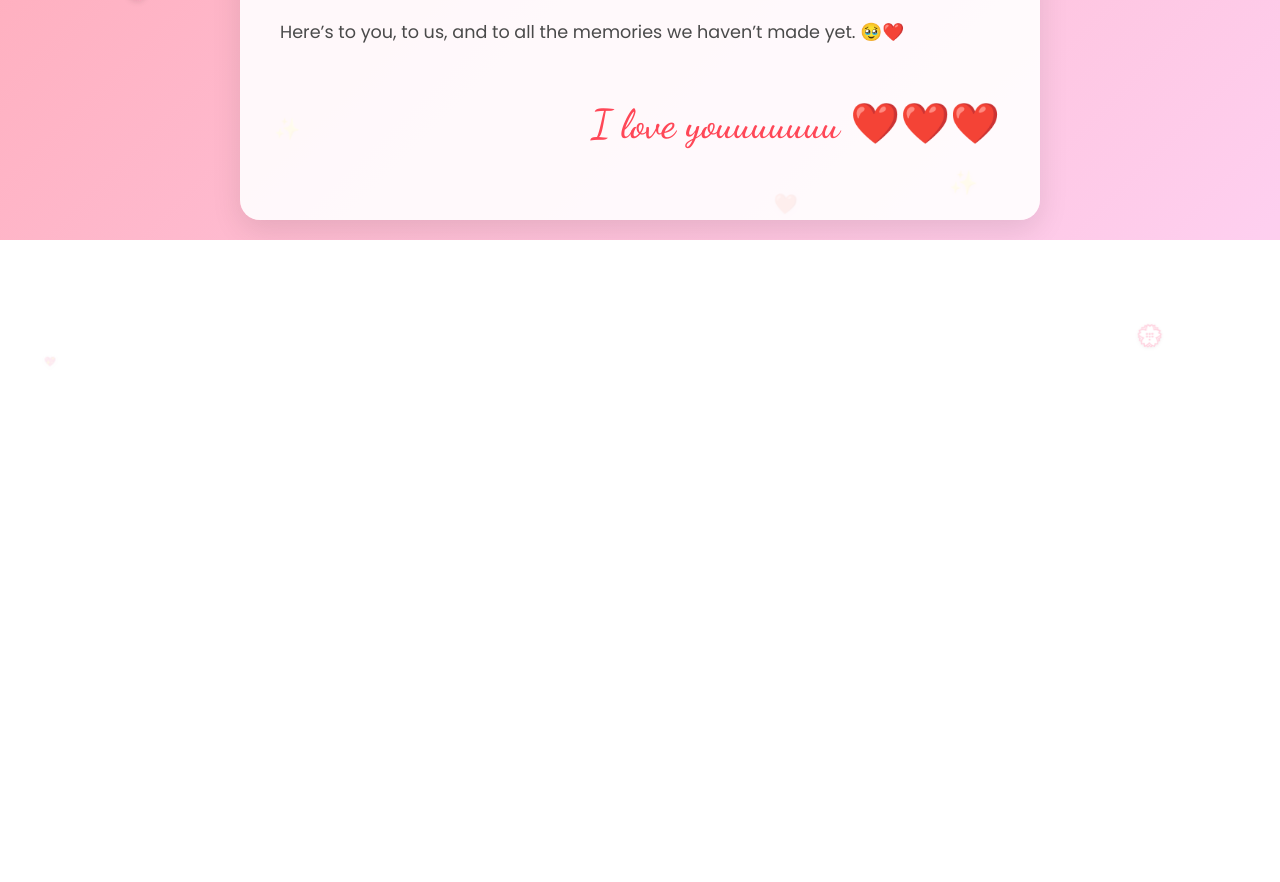
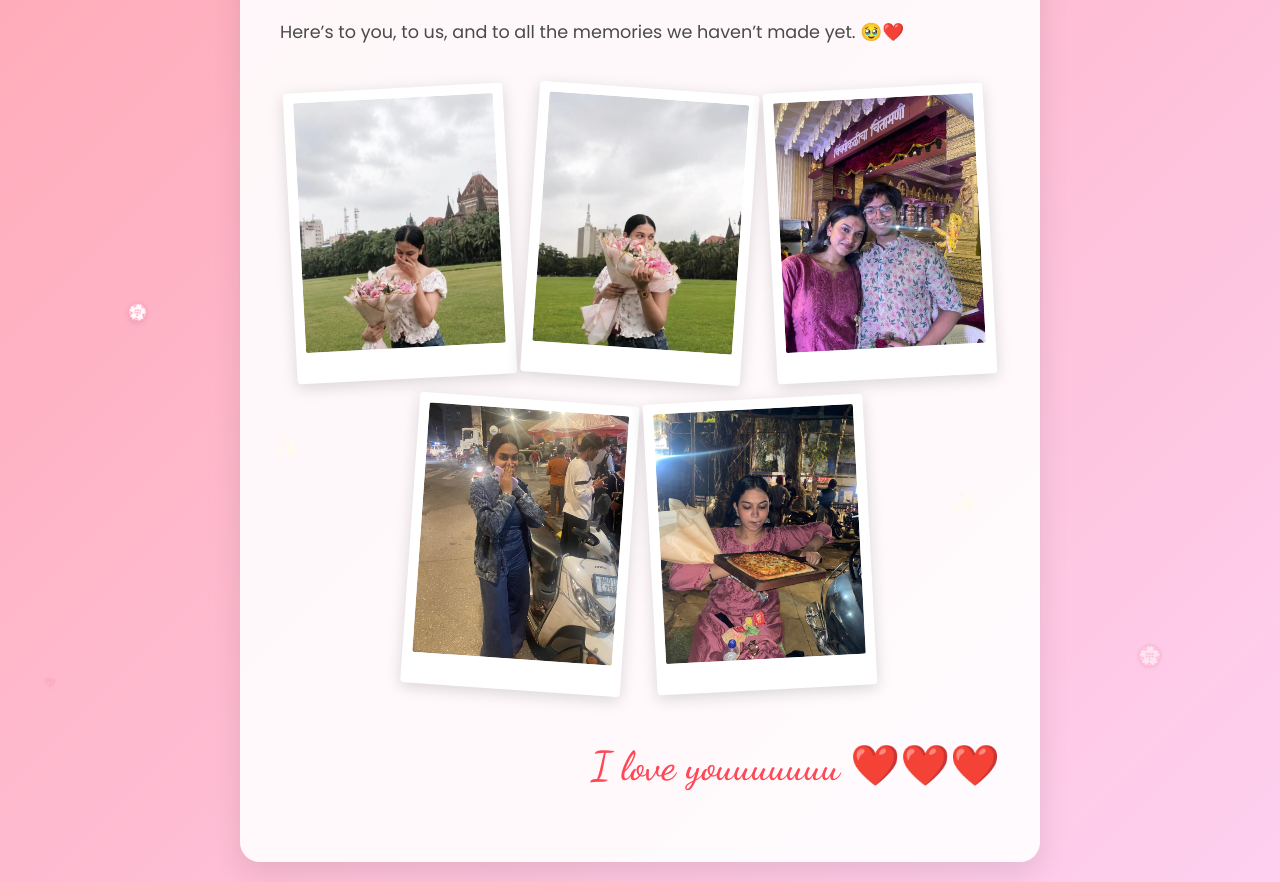
Before and after one commit to nihalkorgaonkar/happy-birthday-sanika, a plain HTML site: page index.html in a window 1280 px wide. Shown: the part 1099-1981 px from the top of the page. Before the commit the page ends 1339 px from the top, so only its background shows below. Drawn offline with Linux system fonts and the light colour scheme.

Commit message:
Add Sanika's photos in a polaroid gallery

```diff
--- a/index.html
+++ b/index.html
@@ -4,7 +4,7 @@
     <meta charset="UTF-8">
     <meta name="viewport" content="width=device-width, initial-scale=1.0">
     <title>Happy Birthday Sanika! ❤️</title>
-    <link rel="stylesheet" href="styles.css?v=3">
+    <link rel="stylesheet" href="styles.css?v=4">
     <link href="https://fonts.googleapis.com/css2?family=Dancing+Script:wght@600;700&family=Poppins:wght@300;400;600&display=swap" rel="stylesheet">
 </head>
 <body>
@@ -29,9 +29,17 @@
 
             <p>Here’s to you, to us, and to all the memories we haven’t made yet. 🥹❤️</p>
 
+            <div class="gallery">
+                <div class="polaroid"><img src="images/1.jpg" alt="Memory 1"></div>
+                <div class="polaroid"><img src="images/2.jpg" alt="Memory 2"></div>
+                <div class="polaroid"><img src="images/3.jpg" alt="Memory 3"></div>
+                <div class="polaroid"><img src="images/4.jpg" alt="Memory 4"></div>
+                <div class="polaroid"><img src="images/5.jpg" alt="Memory 5"></div>
+            </div>
+
             <p class="signature">I love youuuuuuu ❤️❤️❤️</p>
         </div>
     </div>
-    <script src="script.js?v=3"></script>
+    <script src="script.js?v=4"></script>
 </body>
 </html>
--- a/styles.css
+++ b/styles.css
@@ -92,6 +92,47 @@ h1 {
     }
 }
 
+/* Gallery Styles */
+.gallery {
+    display: flex;
+    flex-wrap: wrap;
+    justify-content: center;
+    gap: 20px;
+    margin: 40px 0 20px 0;
+}
+
+.polaroid {
+    background: #fff;
+    padding: 10px 10px 20px 10px;
+    box-shadow: 0 4px 15px rgba(0,0,0,0.15);
+    border-radius: 4px;
+    transition: transform 0.3s ease, z-index 0s;
+    cursor: pointer;
+    position: relative;
+    z-index: 10;
+}
+
+.polaroid img {
+    width: 200px;
+    height: 250px;
+    object-fit: cover;
+    border-radius: 2px;
+}
+
+.polaroid:nth-child(even) {
+    transform: rotate(4deg);
+}
+
+.polaroid:nth-child(odd) {
+    transform: rotate(-3deg);
+}
+
+.polaroid:hover {
+    transform: scale(1.2) rotate(0deg);
+    z-index: 20;
+    box-shadow: 0 10px 25px rgba(0,0,0,0.3);
+}
+
 @media (max-width: 600px) {
     h1 {
         font-size: 2.5rem;
@@ -102,4 +143,11 @@ h1 {
     .container {
         padding: 25px;
     }
+    .polaroid img {
+        width: 120px;
+        height: 150px;
+    }
+    .polaroid {
+        padding: 6px 6px 12px 6px;
+    }
 }
```
Also changed, not shown: images/1.jpg (added), images/2.jpg (added), images/3.jpg (added), images/4.jpg (added), images/5.jpg (added).
